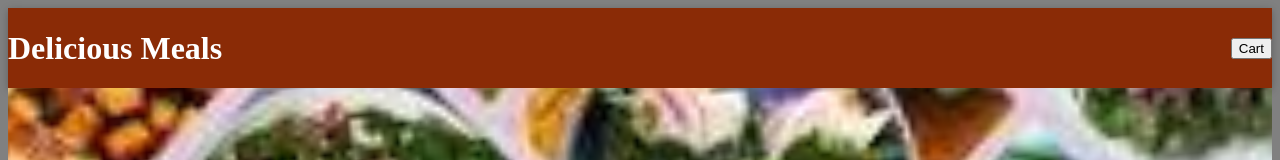
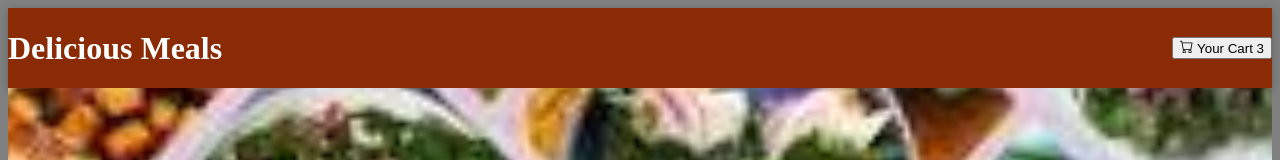
Before and after one commit to CoolShivas/React_Restaurants_App, a React (Vite) app in the folder my_restro_app/: page / in a window 1280 px wide. Shown: the top 160 px of the page. Built offline with nearby package versions, Linux system fonts and the light colour scheme.

Commit message:
Additon_of_CartIcon_CartBtn_Components

```diff
--- a/my_restro_app/package.json
+++ b/my_restro_app/package.json
@@ -10,8 +10,11 @@
     "preview": "vite preview"
   },
   "dependencies": {
+    "bootstrap": "^5.3.2",
     "react": "^18.2.0",
-    "react-dom": "^18.2.0"
+    "react-dom": "^18.2.0",
+    "react-icons": "^5.0.1",
+    "react-router-dom": "^6.22.3"
   },
   "devDependencies": {
     "@types/react": "^18.2.64",
--- /dev/null
+++ b/my_restro_app/src/components/Cart/CartIcon.jsx
@@ -0,0 +1,10 @@
+import { BsCart } from "react-icons/bs";
+
+const CartIcon = () => {
+    return <>
+        <BsCart />
+    </>
+}
+
+
+export default CartIcon;
--- a/my_restro_app/src/components/LayOut/Header.jsx
+++ b/my_restro_app/src/components/LayOut/Header.jsx
@@ -1,3 +1,4 @@
+import HeaderCartBtn from "./HeaderCartBtn";
 import classes from "./Header.module.css"
 import fullFood from "../../assets/fullFood.jpg";
 
@@ -6,7 +7,7 @@ const Header = () => {
     return <>
         <header className={classes.header}>
             <h1> Delicious Meals </h1>
-            <button> Cart </button>
+            <HeaderCartBtn></HeaderCartBtn>
         </header>
         <div className={classes['main-image']}>
             <img src={fullFood} alt="" />
--- /dev/null
+++ b/my_restro_app/src/components/LayOut/HeaderCartBtn.jsx
@@ -0,0 +1,13 @@
+import CartIcon from "../Cart/CartIcon";
+
+
+const HeaderCartBtn = () => {
+    return <button className="button">
+        {/* Cart */}
+        <span className="icon"> <CartIcon></CartIcon> </span>
+        <span> Your Cart </span>
+        <span className="badge"> 3 </span>
+    </button>
+}
+
+export default HeaderCartBtn;
```
Also changed, not shown: 1 other file (tests, documents, lock files or other folders).
